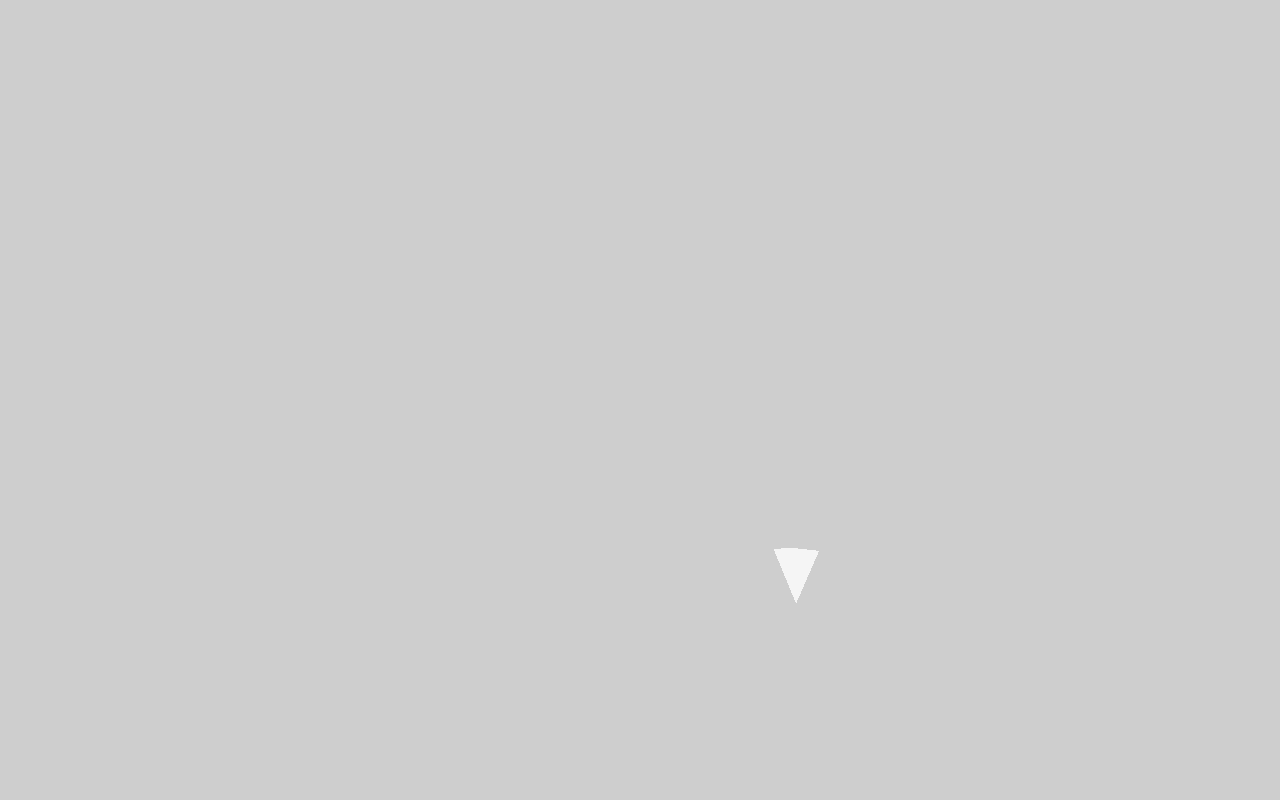
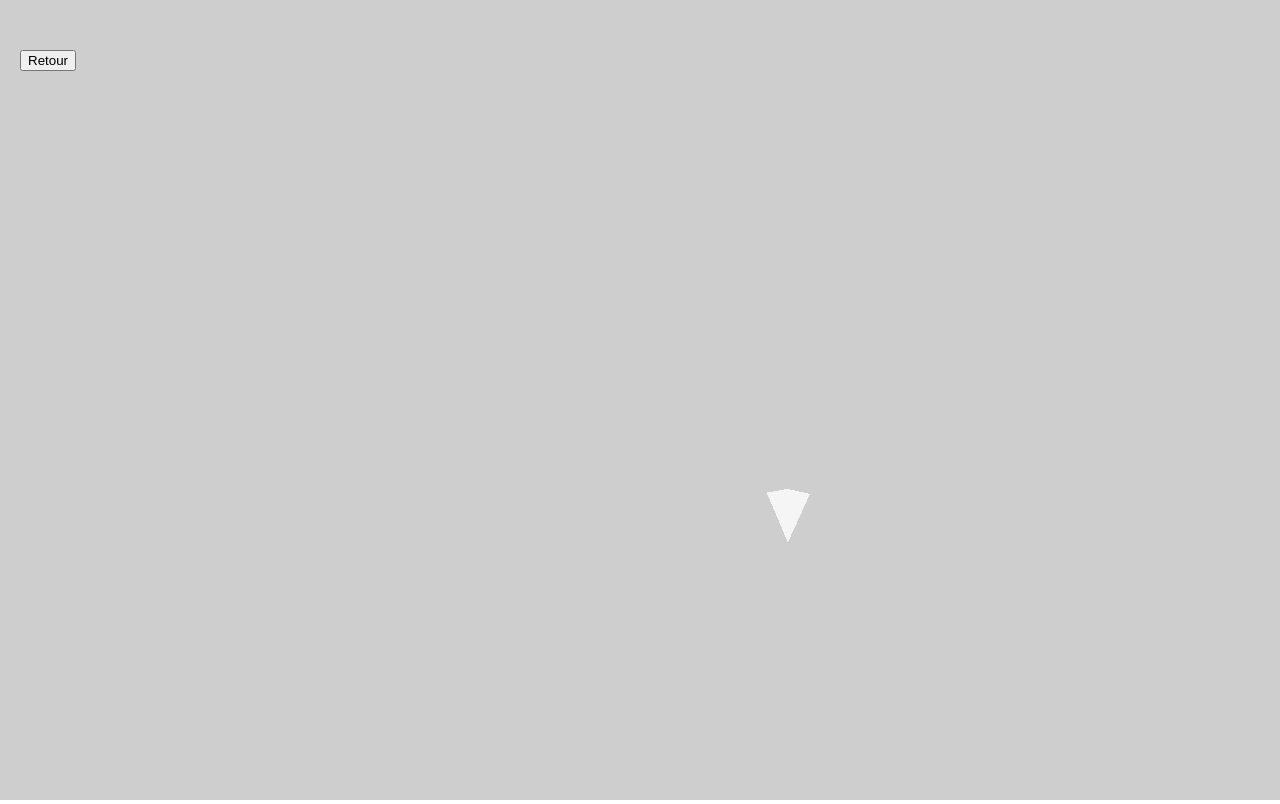
Before and after one commit to sararejimand/6jets, a website built with Vite: page index.html in a window 1280 px wide. Built offline with nearby package versions, Linux system fonts and the light colour scheme; animation ran at ten frames a second.

Commit message:
feat: change between two scenes

```diff
--- /dev/null
+++ b/index.css
@@ -0,0 +1,17 @@
+body {
+    margin: 0;
+    overflow: hidden;
+    position: relative;
+}
+
+#scene1{
+    position: absolute;
+    top: 50px;
+    left: 20px;
+}
+
+#scene2{
+    position: absolute;
+    top: 50px;
+    left: 100px;
+}
--- a/index.html
+++ b/index.html
@@ -3,13 +3,16 @@
 <head>
 <meta charset="utf-8">
 <title>6jets</title>
-<style>
-    body { margin: 0; overflow: hidden;}
-</style>
+<link rel="stylesheet" href="/index.css">
+
 </head>
 
 <body>
     <script type="module" src="/main.js"></script>
-    <canvas class="canvas"></canvas>
+    <!-- <canvas class="canvas"></canvas>
+    <video class="video" src=""></video> -->
+    <button id="scene1">Retour</button>
+
+    <video src="/sims.mp4" style="display: none;" id="video"></video>
 </body>
 </html>
--- a/main.js
+++ b/main.js
@@ -1,66 +1,77 @@
 import * as THREE from 'three';
 import { OrbitControls } from '/node_modules/three/examples/jsm/controls/OrbitControls.js';
 
-const scene = new THREE.Scene();
-scene.background = new THREE.Color("#de6262");
+let camera;
+let scene;
+let renderer;
+let geometry;
+let material;
+let texture;
+let mesh;
 
-//camera initialisation
-const camera = new THREE.PerspectiveCamera( 60, window.innerWidth / window.innerHeight, 0.1, 1000 );
-camera.position.set( 0, 0, 0.1 );
-
-//create a form
-const geometry = new THREE.SphereGeometry(50, 32, 32)
-const textureSalle = new THREE.TextureLoader().load('salle.jpg')
-const textureStage = new THREE.TextureLoader().load('stage.jpg')
-const textureEntrance = new THREE.TextureLoader().load('entrance.jpg')
-
-const material = new THREE.MeshBasicMaterial({
-    map: textureSalle,
-    side: THREE.DoubleSide
-})
-const cube = new THREE.Mesh(geometry, material);
-scene.add(cube);
+let controls;
+let camera2;
+let scene1;
+let scene2;
+let geometry2;
+let material2;
+let texture2;
+let mesh2;
 
 
-const ambLight = new THREE.AmbientLight(0xFFFFFF);
-ambLight.position.set(0,0,0);
-ambLight.castShadow = false;
-scene.add(ambLight);
+let arrowForm;
+let arrowMaterial;
+let arrowRoom;
+let arrowStage;
+let arrowEntrance;
 
 
-const triForme = new THREE.ConeGeometry(1.5, -3, 3 )
-const triMat = new THREE.MeshBasicMaterial({ color: 0xf5f5f5 });
-const triangleSalle = new THREE.Mesh(triForme, triMat);
-const triangleStage = new THREE.Mesh(triForme, triMat);
-const triangleEntrance = new THREE.Mesh(triForme, triMat);
+init();
+animate();
+
+const firstScene = document.getElementById('scene1');
+
+/* Buttons to handle scene switch */
+firstScene.addEventListener('click', ()=>{
+    scene = scene1
+    console.log(scene);
+})
 
 
-//stage hotspot
-triangleStage.position.set(40, -10, 5);
-triangleStage.lookAt(0, 0, 0);
-scene.add(triangleStage);
 
-//salle hotspot
-triangleSalle.position.set(0, -10, 0);
-triangleSalle.lookAt(0, 0, 0);
-scene.add(triangleSalle);
+function init() {
+    camera = new THREE.PerspectiveCamera(60, window.innerWidth / window.innerHeight, 0.1, 1000 );
+    camera.position.set(0, 0, 0.1);
 
-//entrance hotspot
-triangleEntrance.position.set(-40, -10, -5);
-triangleEntrance.lookAt(0, 0, 0);
-scene.add(triangleEntrance);
+    renderer = new THREE.WebGLRenderer();
+    renderer.setSize(window.innerWidth, window.innerHeight);
+    renderer.setPixelRatio( window.devicePixelRatio );
 
-//renderer initialisation
-const canvas = document.querySelector('canvas')
-console.log(canvas);
+    document.body.appendChild(renderer.domElement);
 
-const renderer = new THREE.WebGLRenderer({canvas})
 
-renderer.setSize(window.innerWidth,window.innerHeight)
+    /*
+    *********************************************
+    Creation of the first scene
+    *********************************************
+    */
+    scene1 = new THREE.Scene();
+    geometry = new THREE.SphereGeometry(50, 32, 32);
+    texture = new THREE.TextureLoader().load('salle.jpg');
+    material = new THREE.MeshBasicMaterial({
+            map: texture,
+            side: THREE.DoubleSide
+        });
+    mesh = new THREE.Mesh(geometry, material);
+    scene1.add(mesh);
 
-//orbitControls
-const controls = new OrbitControls(camera, canvas);
-controls.target.set(1, 0, 0);
+    /*
+    *********************************************
+    Creation of the 360° image
+    *********************************************
+    */
+    controls = new OrbitControls(camera, renderer.domElement);
+    controls.target.set(1, -3, 0);
     controls.enableDamping = true;
     controls.dampingFactor = 0.05;
     controls.rotateSpeed = -0.5;
@@ -68,69 +79,185 @@ controls.enableZoom = false;
     controls.minPolarAngle = Math.PI / 2;
     controls.maxPolarAngle = Math.PI;
 
-function animate() {
-    requestAnimationFrame(animate)
-	controls.update();
-	renderer.render( scene, camera );
-}
 
-animate();
+    /*
+    *********************************************
+    Creation of the arrows to mark
+    *********************************************
+    */
+    arrowForm = new THREE.ConeGeometry(1.5, -3, 3 )
+    arrowMaterial = new THREE.MeshBasicMaterial({ color: 0xf5f5f5 });
+    arrowRoom = new THREE.Mesh(arrowForm, arrowMaterial);
+    arrowStage = new THREE.Mesh(arrowForm, arrowMaterial);
+    arrowEntrance = new THREE.Mesh(arrowForm, arrowMaterial);
+
+    //stage hotspot
+    arrowStage.position.set(40, -10, 5);
+    arrowStage.lookAt(0, 0, 0);
+    scene1.add(arrowStage);
+
+    //salle hotspot
+    arrowRoom.position.set(0, -10, 0);
+    arrowRoom.lookAt(0, 0, 0);
+    scene1.add(arrowRoom);
+
+    //entrance hotspot
+    arrowEntrance.position.set(-40, -10, -5);
+    arrowEntrance.lookAt(0, 0, 0);
+    scene1.add(arrowEntrance);
 
     const raycaster = new THREE.Raycaster();
     const mouse = new THREE.Vector2();
 
-
-
-
-// Go to room function
     window.addEventListener('click', (event) => {
         mouse.x = (event.clientX / window.innerWidth) * 2 - 1;
         mouse.y = -(event.clientY / window.innerHeight) * 2 + 1;
 
         raycaster.setFromCamera(mouse, camera);
 
-    const intersects = raycaster.intersectObjects([triangleStage, triangleSalle, triangleEntrance]);
+        const intersects = raycaster.intersectObjects([arrowStage, arrowRoom, arrowEntrance]);
 
         if (intersects.length > 0) {
             const clickedObject = intersects[0].object;
 
-        if (clickedObject === triangleStage) goToRoom('stage');
-        if (clickedObject === triangleSalle) goToRoom('salle');
-        if (clickedObject === triangleEntrance) goToRoom('entrance');
+            if (clickedObject === arrowStage){
+                goToRoom('stage');
+                console.log('tu es dans la salle');
+            }
+            if (clickedObject === arrowRoom){
+                goToRoom('salle');
+            }
+            if (clickedObject === arrowEntrance){
+                goToRoom('entrance');
+            }
         }
     });
 
-triangleSalle.visible = false;
-triangleStage.visible = true;
-triangleEntrance.visible = true;
+
+    const textureSalle = new THREE.TextureLoader().load('salle.jpg')
+    const textureStage = new THREE.TextureLoader().load('stage.jpg')
+    const textureEntrance = new THREE.TextureLoader().load('entrance.jpg')
+
+
+    arrowRoom.visible = false;
+    arrowStage.visible = true;
+    arrowEntrance.visible = true;
 
     function goToRoom(roomName) {
         if (roomName === 'salle') {
             material.map = textureSalle;
-        triangleStage.visible = true;
-        triangleEntrance.visible = true;
-        triangleSalle.visible = false;
+            arrowStage.visible = true;
+            arrowEntrance.visible = true;
+            arrowRoom.visible = false;
             controls.target.set(1, 0, 0);
-        triangleStage.position.set(40, -10, 5);
-        triangleEntrance.position.set(-40, -10, -5);
+            arrowStage.position.set(40, -10, 5);
+            arrowEntrance.position.set(-40, -10, -5);
+            scene1.add( videoScreen );
         }
         else if (roomName === 'stage') {
             material.map = textureStage;
-        triangleStage.visible = false;
-        triangleEntrance.visible = false;
-        triangleSalle.visible = true;
-        triangleSalle.position.set(-40, -10, 0);
-        triangleSalle.lookAt(0, 0, 0);
+            arrowStage.visible = false;
+            arrowEntrance.visible = false;
+            arrowRoom.visible = true;
+            arrowRoom.position.set(-40, -10, 0);
+            arrowRoom.lookAt(0, 0, 0);
+            scene1.remove(videoScreen);
         }
         else if (roomName === 'entrance') {
             material.map = textureEntrance;
-        triangleStage.visible = false;
-        triangleEntrance.visible = false;
-        triangleSalle.visible = true;
-        triangleSalle.position.set(48, -8, 4);
-        triangleSalle.lookAt(0, 0, 0);
+            arrowStage.visible = false;
+            arrowEntrance.visible = false;
+            arrowRoom.visible = true;
+            arrowRoom.position.set(48, -8, 4);
+            arrowRoom.lookAt(0, 0, 0);
+            scene1.remove(videoScreen);
         }
 
         material.needsUpdate = true;
         controls.update();
     }
+
+
+    /*
+    *********************************************
+    Implement the video
+    *********************************************
+    */
+    const video = document.getElementById( 'video' );
+    const videotexture = new THREE.VideoTexture( video );
+
+    texture.minFilter = THREE.LinearFilter;
+    texture.magFilter = THREE.LinearFilter;
+
+    let videoMaterial = new THREE.MeshBasicMaterial({
+        map: videotexture,
+        side: THREE.FrontSide,
+        toneMapped: false,
+    });
+
+    let videoForm = new THREE.BoxGeometry(15, 10, 1);
+    let videoScreen = new THREE.Mesh(videoForm, videoMaterial);
+    videoScreen.position.set(-10, 3, 20)
+    videoScreen.lookAt(-6, 5, 0);
+    scene1.add( videoScreen );
+
+
+
+    /////////////////////////////////////////////////
+    //       Scene 2                               //
+    /////////////////////////////////////////////////
+    camera2 = new THREE.PerspectiveCamera(50, window.innerWidth / window.innerHeight, 1, 10000);
+    camera2.position.z = 500;
+
+    scene2 = new THREE.Scene();
+
+    /*
+    *********************************************
+    When you click on the video in scene1, it leads you to the scene2
+    *********************************************
+    */
+    const raycaster1 = new THREE.Raycaster();
+    const mouse1 = new THREE.Vector2();
+
+
+    window.addEventListener('click', (e)=>{
+        mouse1.x = (e.clientX / window.innerWidth) * 2 - 1;
+        mouse1.y = -(e.clientY / window.innerHeight) * 2 + 1;
+
+        raycaster1.setFromCamera(mouse1, camera2);
+
+        const intersects = raycaster.intersectObjects([videoScreen]);
+        console.log(intersects);
+
+        if (intersects.length > 0) {
+            scene = scene2
+            console.log(scene);
+        }
+
+    })
+
+
+    geometry2 = new THREE.BoxGeometry(100, 10, 10);
+    material2 = new THREE.MeshNormalMaterial();
+
+    mesh2 = new THREE.Mesh(geometry2, material2);
+    mesh2.position.set(0, 0, 150);
+    scene2.add(mesh2); // so note need to be able to switch this on
+
+    // Choosing default scene as scene1
+    scene = scene1;
+}
+
+function animate() {
+    requestAnimationFrame(animate);
+    controls.update();
+    render();
+}
+
+function render() {
+    if (scene == scene1){
+        renderer.render(scene, camera);
+    } else{
+        renderer.render(scene, camera2);
+    }
+}
```
Also changed, not shown: bordeau.jpg (added), 1 other file. Lines whose indentation alone changed are shown as unchanged.
